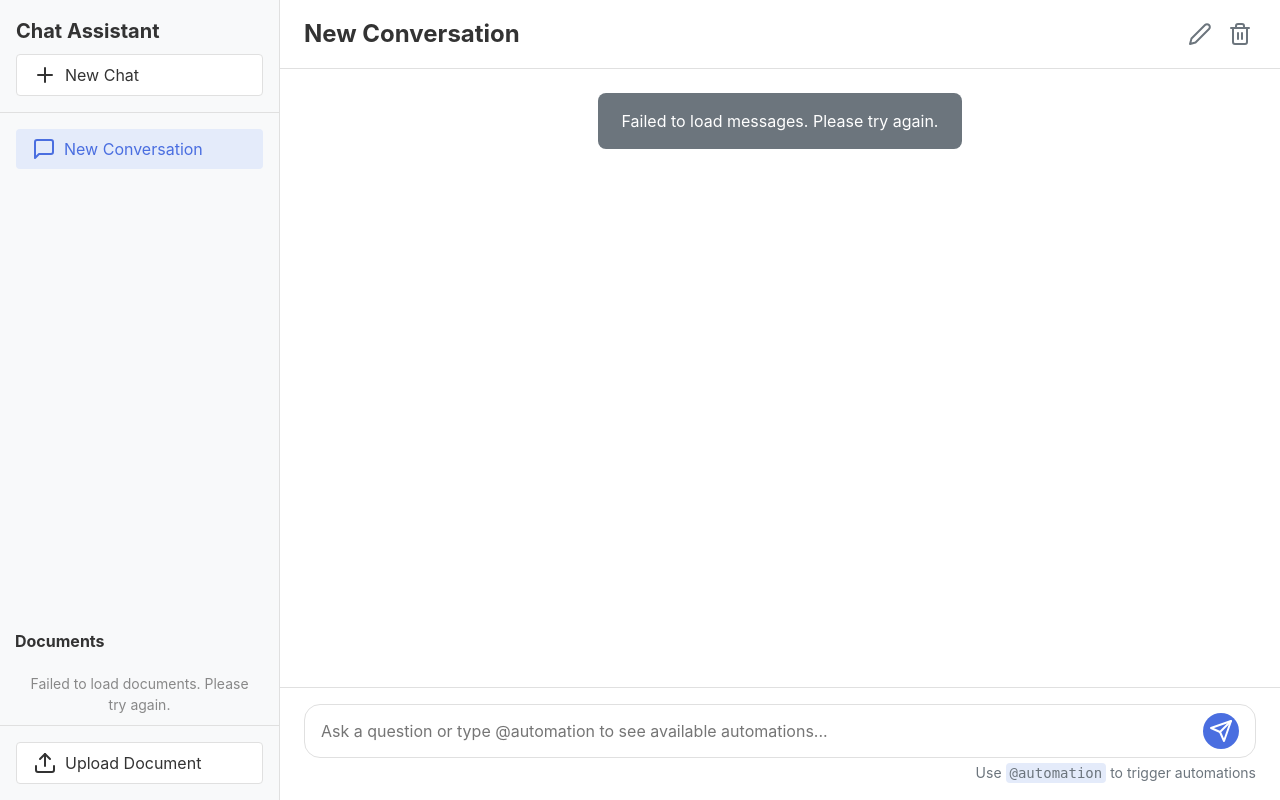
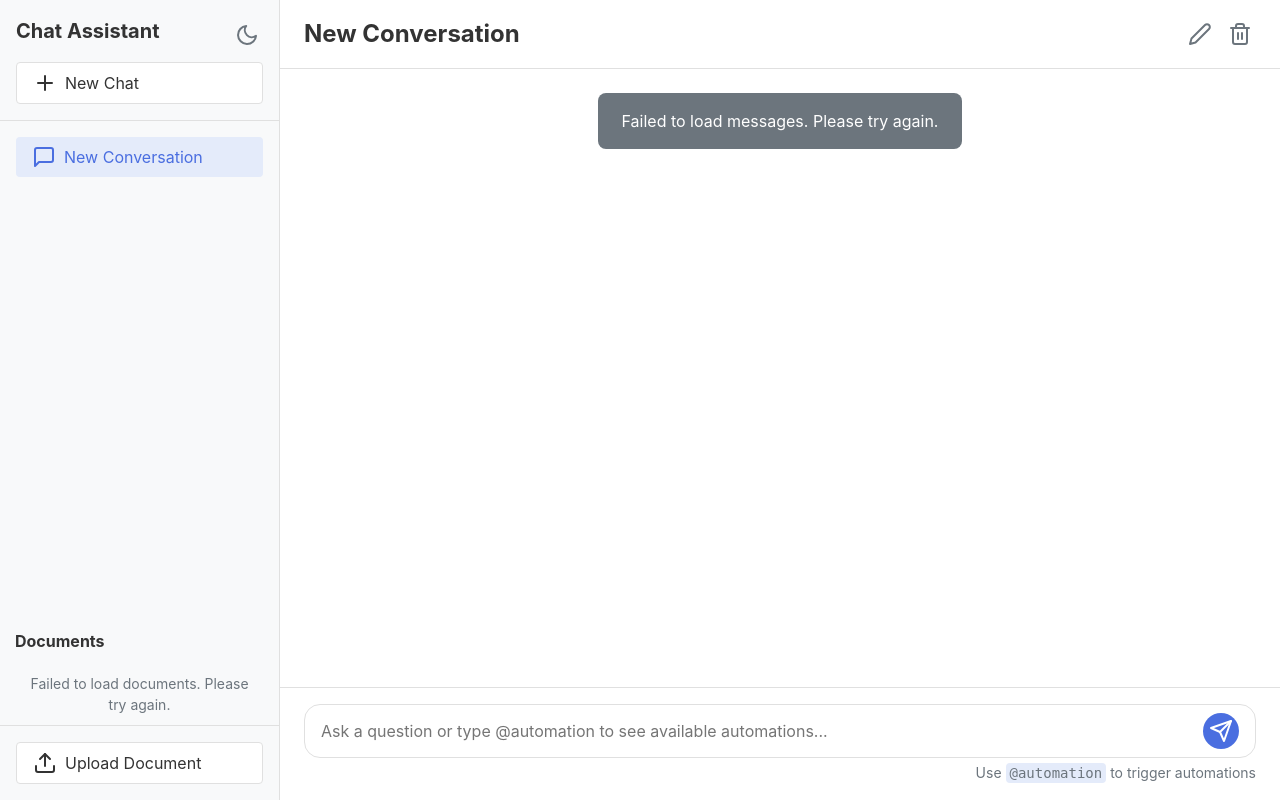
Before and after one commit to firaz-bug/Bumblebee, a Django app: page / in a window 1280 px wide. Run offline with Django 4.2, Linux system fonts and the light colour scheme; data comes from the database, SQL or seed files in the repository; some libraries are stand-ins or nearby versions.

Commit message:
Enhance UI with theme switching and styling improvements.  Added dark/light mode toggle and updated color scheme for better readability.
Replit-Commit-Author: Agent
Replit-Commit-Session-Id: d4dbe350-9f47-4b07-bcb7-09277f3ebc52
Replit-Commit-Screenshot-Url: https://storage.googleapis.com/screenshot-production-us-central1/dca01804-ba55-4185-bc66-382a3817e3f0/4b3c7f69-36ad-45ca-a767-5900b62e1b3b.jpg

```diff
--- a/chat_app/static/css/styles.css
+++ b/chat_app/static/css/styles.css
@@ -447,16 +447,17 @@ button, input, textarea {
 }
 
 .message-content pre {
-    background-color: #f8f9fa;
+    background-color: var(--color-accent);
     padding: var(--spacing-sm);
     border-radius: var(--border-radius-sm);
     overflow-x: auto;
     margin: var(--spacing-sm) 0;
+    border: 1px solid var(--color-border);
 }
 
 .message-content code {
     font-family: monospace;
-    background-color: rgba(0, 0, 0, 0.05);
+    background-color: var(--color-accent);
     padding: 2px 4px;
     border-radius: 3px;
 }
@@ -516,7 +517,7 @@ button, input, textarea {
 .documents-list-container h3 {
     font-size: 16px;
     margin-bottom: 10px;
-    color: #333;
+    color: var(--color-text);
 }
 
 .documents-list {
@@ -536,12 +537,12 @@ button, input, textarea {
 }
 
 .document-item:hover {
-    background-color: rgba(0, 0, 0, 0.05);
+    background-color: var(--color-hover);
 }
 
 .document-icon {
     margin-right: 8px;
-    color: #6c63ff;
+    color: var(--color-primary);
 }
 
 .document-title {
@@ -552,7 +553,7 @@ button, input, textarea {
 }
 
 .document-delete {
-    color: #ff5252;
+    color: var(--color-error);
     visibility: hidden;
     cursor: pointer;
 }
@@ -563,9 +564,48 @@ button, input, textarea {
 
 .loading-documents {
     font-size: 14px;
-    color: #888;
+    color: var(--color-secondary);
     text-align: center;
     padding: 10px;
+}
+
+/* Theme Switch Styles */
+.app-title-container {
+    display: flex;
+    align-items: center;
+    justify-content: space-between;
+    margin-bottom: var(--spacing-sm);
+}
+
+.theme-toggle {
+    color: var(--color-secondary);
+    transition: color var(--transition-fast);
+}
+
+.theme-toggle:hover {
+    color: var(--color-primary);
+}
+
+/* Show/hide sun/moon icons based on current theme */
+.theme-icon-dark {
+    display: inline-block;
+}
+
+.theme-icon-light {
+    display: none;
+}
+
+[data-theme="dark"] .theme-icon-dark {
+    display: none;
+}
+
+[data-theme="dark"] .theme-icon-light {
+    display: inline-block;
+}
+
+/* Smooth transition between themes */
+body {
+    transition: background-color 0.3s ease, color 0.3s ease;
 }
 
 /* Responsive Styles */
--- a/chat_app/templates/chat_app/base.html
+++ b/chat_app/templates/chat_app/base.html
@@ -12,7 +12,13 @@
     <div class="app-container">
         <aside class="sidebar">
             <div class="sidebar-header">
-                <h1 class="app-title">Chat Assistant</h1>
+                <div class="app-title-container">
+                    <h1 class="app-title">Chat Assistant</h1>
+                    <button id="theme-toggle-btn" class="icon-btn theme-toggle" title="Toggle dark/light mode">
+                        <i data-feather="moon" class="theme-icon-dark"></i>
+                        <i data-feather="sun" class="theme-icon-light"></i>
+                    </button>
+                </div>
                 <button id="new-chat-btn" class="new-chat-btn">
                     <i data-feather="plus"></i> New Chat
                 </button>
@@ -66,10 +72,42 @@
     </div>
 
     <script>
-        // Initialize Feather icons
+        // Initialize Feather icons and theme
         document.addEventListener('DOMContentLoaded', () => {
             feather.replace();
+            initializeTheme();
         });
+
+        // Theme management
+        function initializeTheme() {
+            const themeToggleBtn = document.getElementById('theme-toggle-btn');
+
+            // Check for saved theme preference or use system preference
+            const savedTheme = localStorage.getItem('theme');
+            const prefersDark = window.matchMedia('(prefers-color-scheme: dark)').matches;
+
+            // Apply theme based on saved preference or system preference
+            if (savedTheme === 'dark' || (!savedTheme && prefersDark)) {
+                document.documentElement.setAttribute('data-theme', 'dark');
+            } else {
+                document.documentElement.setAttribute('data-theme', 'light');
+            }
+
+            // Add event listener for theme toggle
+            themeToggleBtn.addEventListener('click', toggleTheme);
+        }
+
+        function toggleTheme() {
+            const currentTheme = document.documentElement.getAttribute('data-theme');
+            const newTheme = currentTheme === 'dark' ? 'light' : 'dark';
+
+            // Update theme attribute and save preference
+            document.documentElement.setAttribute('data-theme', newTheme);
+            localStorage.setItem('theme', newTheme);
+
+            // Update icons to match current theme
+            feather.replace();
+        }
     </script>
     {% block extra_scripts %}{% endblock %}
 </body>
```
